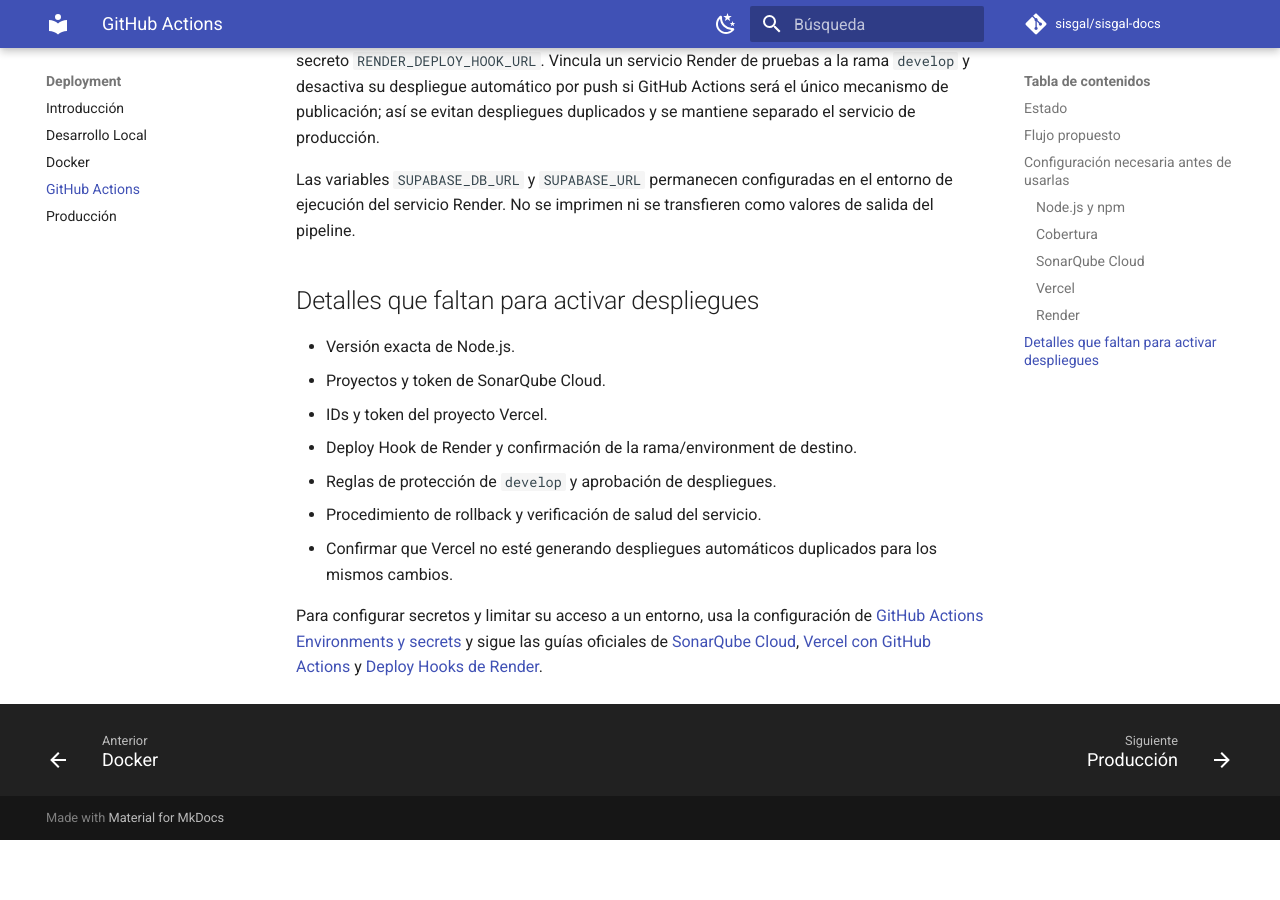
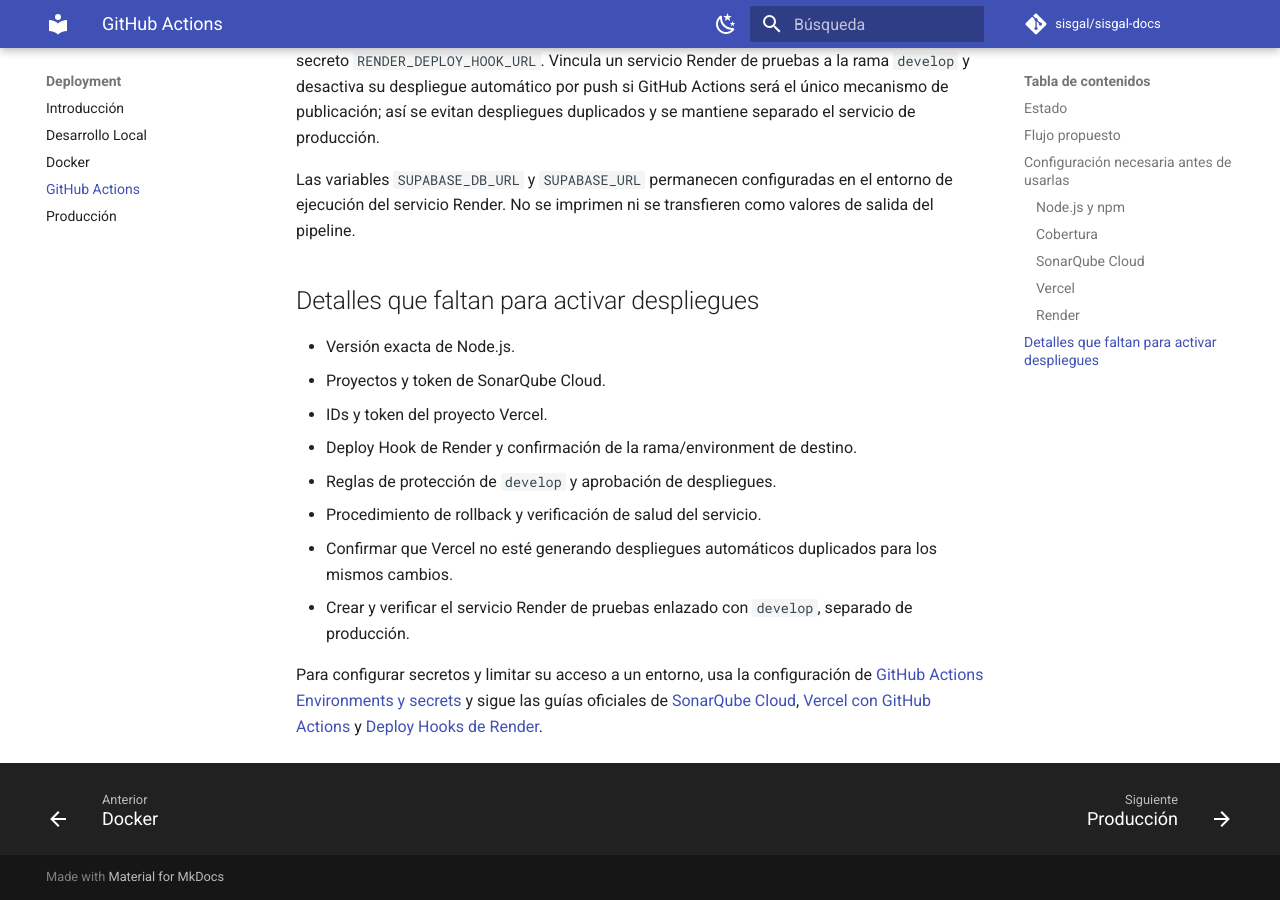
Before and after one commit to sisgal-platform/sisgal-docs, an MkDocs documentation site: the page built from docs/deployment/github-actions.md, in a window 1280 px wide and 900 px high, scrolled down 2450 px. Built offline with MkDocs 1.6.1 and Material for MkDocs 9.7.7, drawn with Linux system fonts in a browser that asks for light colours; comment, search, counter and statistics services are not loaded; before the commit the page ends 3290 px from its top, so only the background shows below that.

Commit message:
docs: confirm develop deployment targets

```diff
--- a/docs/deployment/github-actions.md
+++ b/docs/deployment/github-actions.md
@@ -75,5 +75,6 @@
 - Reglas de protección de `develop` y aprobación de despliegues.
 - Procedimiento de rollback y verificación de salud del servicio.
 - Confirmar que Vercel no esté generando despliegues automáticos duplicados para los mismos cambios.
+- Crear y verificar el servicio Render de pruebas enlazado con `develop`, separado de producción.
 
 Para configurar secretos y limitar su acceso a un entorno, usa la configuración de [GitHub Actions Environments y secrets](https://docs.github.com/en/actions/concepts/workflows-and-actions/deployment-environments) y sigue las guías oficiales de [SonarQube Cloud](https://docs.sonarsource.com/sonarqube-cloud/analyzing-source-code/test-coverage/javascript-typescript-test-coverage), [Vercel con GitHub Actions](https://vercel.com/kb/guide/how-can-i-use-github-actions-with-vercel) y [Deploy Hooks de Render](https://render.com/docs/deploy-hooks).
```
